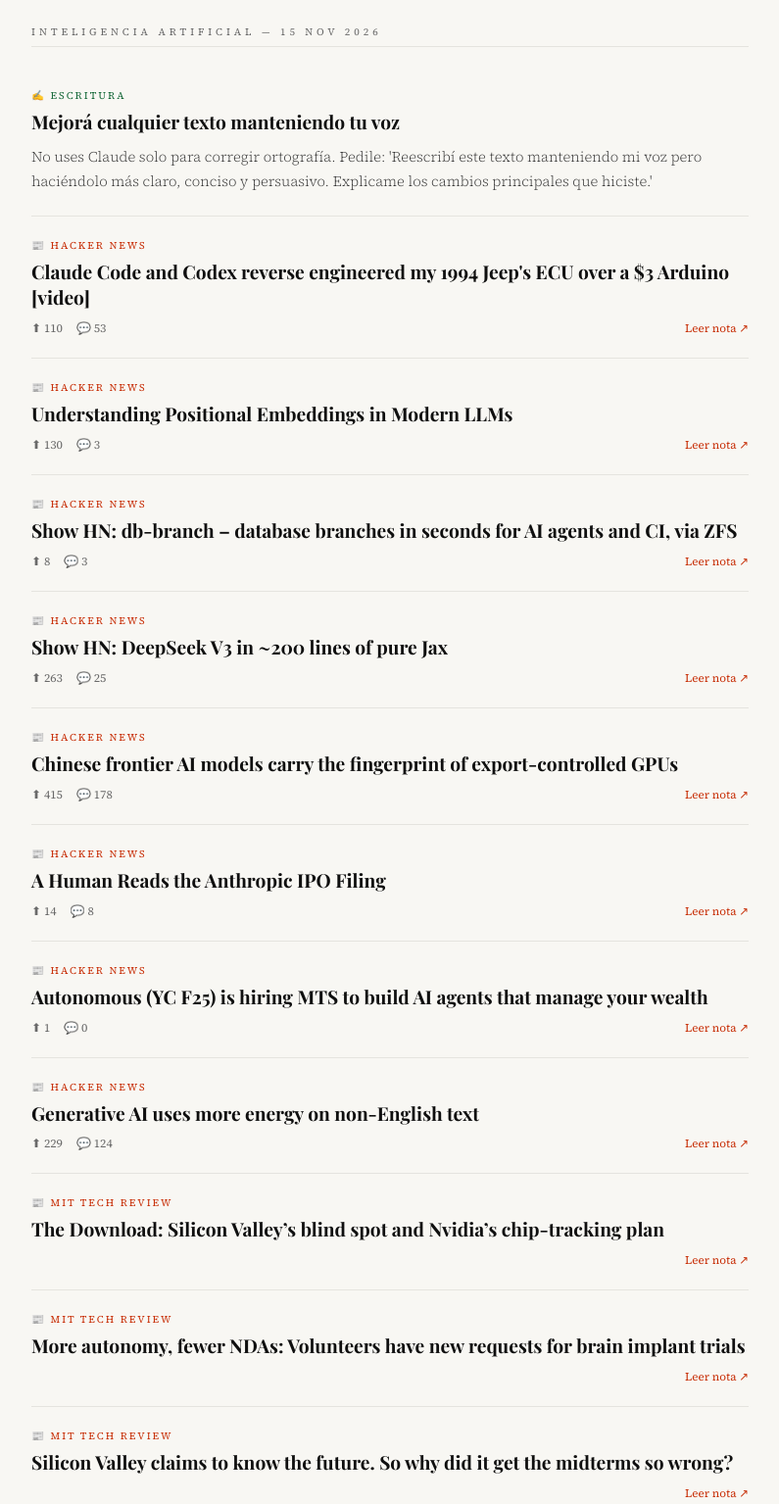
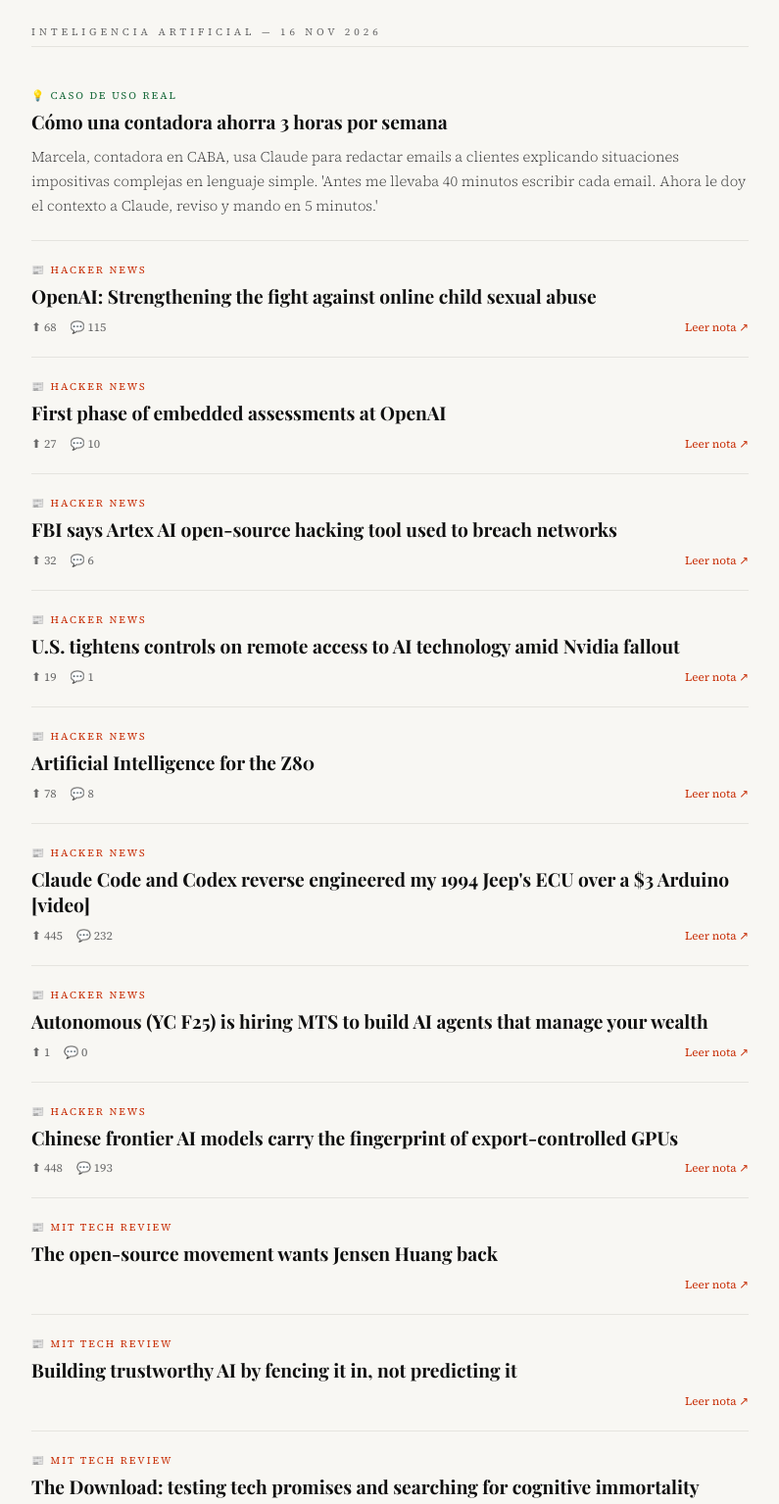
Before and after one commit to triagencyarg-cell/mi-claude-daily, a plain HTML site: page index.html in a window 1280 px wide. Shown: the part 258-1793 px from the top of the page at 98% size, without its empty margins (242-1037 px from the left). Drawn offline with nearby package versions, Linux system fonts and the light colour scheme.

Commit message:
Update 2026-11-16

```diff
--- a/index.html
+++ b/index.html
@@ -68,7 +68,7 @@
         <a class="logo" href="#">IA<em>Daily</em></a>
         <div class="header-right">
             <span class="badge">Auto-actualizado</span>
-            <span class="fecha-header">15 Nov 2026</span>
+            <span class="fecha-header">16 Nov 2026</span>
         </div>
     </div>
     <div class="filtros-wrap">
@@ -84,42 +84,42 @@
         <div class="stat"><div class="stat-num">3</div><div class="stat-label">Tips del día</div></div>
         <div class="stat"><div class="stat-num">15</div><div class="stat-label">Total</div></div>
     </div>
-    <p class="seccion-label">Inteligencia artificial &mdash; 15 Nov 2026</p>
+    <p class="seccion-label">Inteligencia artificial &mdash; 16 Nov 2026</p>
     <div id="grid">
     <article class="card card-tip" data-cat="tips" style="animation-delay:0.00s">
-        <div class="card-tag">✍️ Escritura</div>
-        <h2>Mejorá cualquier texto manteniendo tu voz</h2>
-        <p class="card-body">No uses Claude solo para corregir ortografía. Pedile: 'Reescribí este texto manteniendo mi voz pero haciéndolo más claro, conciso y persuasivo. Explicame los cambios principales que hiciste.'</p>
+        <div class="card-tag">💡 Caso de uso real</div>
+        <h2>Cómo una contadora ahorra 3 horas por semana</h2>
+        <p class="card-body">Marcela, contadora en CABA, usa Claude para redactar emails a clientes explicando situaciones impositivas complejas en lenguaje simple. 'Antes me llevaba 40 minutos escribir cada email. Ahora le doy el contexto a Claude, reviso y mando en 5 minutos.'</p>
     </article>
     <article class="card card-noticia" data-cat="noticias" style="animation-delay:0.06s">
         <div class="card-tag">&#128240; Hacker News</div>
-        <a href="https://www.youtube.com/watch?v=WPj3aQ-xxpI" target="_blank" rel="noopener"><h2>Claude Code and Codex reverse engineered my 1994 Jeep's ECU over a $3 Arduino [video]</h2></a>
-        <div class="card-meta"><span>&#11014; 110</span><span>&#128172; 53</span><a class="src-link" href="https://www.youtube.com/watch?v=WPj3aQ-xxpI" target="_blank">Leer nota &#8599;</a></div>
+        <a href="https://openai.com/index/strengthening-online-child-safety/" target="_blank" rel="noopener"><h2>OpenAI: Strengthening the fight against online child sexual abuse</h2></a>
+        <div class="card-meta"><span>&#11014; 68</span><span>&#128172; 115</span><a class="src-link" href="https://openai.com/index/strengthening-online-child-safety/" target="_blank">Leer nota &#8599;</a></div>
     </article>
     <article class="card card-noticia" data-cat="noticias" style="animation-delay:0.12s">
         <div class="card-tag">&#128240; Hacker News</div>
-        <a href="https://magazine.sebastianraschka.com/p/understanding-positional-embeddings" target="_blank" rel="noopener"><h2>Understanding Positional Embeddings in Modern LLMs</h2></a>
-        <div class="card-meta"><span>&#11014; 130</span><span>&#128172; 3</span><a class="src-link" href="https://magazine.sebastianraschka.com/p/understanding-positional-embeddings" target="_blank">Leer nota &#8599;</a></div>
+        <a href="https://openai.com/index/our-first-phase-of-embedded-assessments/" target="_blank" rel="noopener"><h2>First phase of embedded assessments at OpenAI</h2></a>
+        <div class="card-meta"><span>&#11014; 27</span><span>&#128172; 10</span><a class="src-link" href="https://openai.com/index/our-first-phase-of-embedded-assessments/" target="_blank">Leer nota &#8599;</a></div>
     </article>
     <article class="card card-noticia" data-cat="noticias" style="animation-delay:0.18s">
         <div class="card-tag">&#128240; Hacker News</div>
-        <a href="https://github.com/db-branch/db-branch" target="_blank" rel="noopener"><h2>Show HN: db-branch – database branches in seconds for AI agents and CI, via ZFS</h2></a>
-        <div class="card-meta"><span>&#11014; 8</span><span>&#128172; 3</span><a class="src-link" href="https://github.com/db-branch/db-branch" target="_blank">Leer nota &#8599;</a></div>
+        <a href="https://techcrunch.com/2026/11/16/fbi-says-artex-ai-open-source-hacking-tool-used-to-breach-networks-in-under-three-hours/" target="_blank" rel="noopener"><h2>FBI says Artex AI open-source hacking tool used to breach networks</h2></a>
+        <div class="card-meta"><span>&#11014; 32</span><span>&#128172; 6</span><a class="src-link" href="https://techcrunch.com/2026/11/16/fbi-says-artex-ai-open-source-hacking-tool-used-to-breach-networks-in-under-three-hours/" target="_blank">Leer nota &#8599;</a></div>
     </article>
     <article class="card card-noticia" data-cat="noticias" style="animation-delay:0.24s">
         <div class="card-tag">&#128240; Hacker News</div>
-        <a href="https://github.com/Vaibhaav-Tiwari/deepseek-v3-jax" target="_blank" rel="noopener"><h2>Show HN: DeepSeek V3 in ~200 lines of pure Jax</h2></a>
-        <div class="card-meta"><span>&#11014; 263</span><span>&#128172; 25</span><a class="src-link" href="https://github.com/Vaibhaav-Tiwari/deepseek-v3-jax" target="_blank">Leer nota &#8599;</a></div>
+        <a href="https://www.npr.org/2026/11/16/nx-s1-6042883/nvidia-jensen-huang-commerce-department" target="_blank" rel="noopener"><h2>U.S. tightens controls on remote access to AI technology amid Nvidia fallout</h2></a>
+        <div class="card-meta"><span>&#11014; 19</span><span>&#128172; 1</span><a class="src-link" href="https://www.npr.org/2026/11/16/nx-s1-6042883/nvidia-jensen-huang-commerce-department" target="_blank">Leer nota &#8599;</a></div>
     </article>
     <article class="card card-noticia" data-cat="noticias" style="animation-delay:0.30s">
         <div class="card-tag">&#128240; Hacker News</div>
-        <a href="https://unemploymentlabs.com/checkpoint-forensics" target="_blank" rel="noopener"><h2>Chinese frontier AI models carry the fingerprint of export-controlled GPUs</h2></a>
-        <div class="card-meta"><span>&#11014; 415</span><span>&#128172; 178</span><a class="src-link" href="https://unemploymentlabs.com/checkpoint-forensics" target="_blank">Leer nota &#8599;</a></div>
+        <a href="https://www.dfsantos.com/en/libro-ia-z80" target="_blank" rel="noopener"><h2>Artificial Intelligence for the Z80</h2></a>
+        <div class="card-meta"><span>&#11014; 78</span><span>&#128172; 8</span><a class="src-link" href="https://www.dfsantos.com/en/libro-ia-z80" target="_blank">Leer nota &#8599;</a></div>
     </article>
     <article class="card card-noticia" data-cat="noticias" style="animation-delay:0.36s">
         <div class="card-tag">&#128240; Hacker News</div>
-        <a href="https://www.nytimes.com/2026/11/15/business/anthropic-ipo-filing-prospectus.html" target="_blank" rel="noopener"><h2>A Human Reads the Anthropic IPO Filing</h2></a>
-        <div class="card-meta"><span>&#11014; 14</span><span>&#128172; 8</span><a class="src-link" href="https://www.nytimes.com/2026/11/15/business/anthropic-ipo-filing-prospectus.html" target="_blank">Leer nota &#8599;</a></div>
+        <a href="https://www.youtube.com/watch?v=WPj3aQ-xxpI" target="_blank" rel="noopener"><h2>Claude Code and Codex reverse engineered my 1994 Jeep's ECU over a $3 Arduino [video]</h2></a>
+        <div class="card-meta"><span>&#11014; 445</span><span>&#128172; 232</span><a class="src-link" href="https://www.youtube.com/watch?v=WPj3aQ-xxpI" target="_blank">Leer nota &#8599;</a></div>
     </article>
     <article class="card card-noticia" data-cat="noticias" style="animation-delay:0.42s">
         <div class="card-tag">&#128240; Hacker News</div>
@@ -128,38 +128,38 @@
     </article>
     <article class="card card-noticia" data-cat="noticias" style="animation-delay:0.48s">
         <div class="card-tag">&#128240; Hacker News</div>
-        <a href="https://news.umich.edu/generative-ai-uses-more-energy-on-non-english-text/" target="_blank" rel="noopener"><h2>Generative AI uses more energy on non-English text</h2></a>
-        <div class="card-meta"><span>&#11014; 229</span><span>&#128172; 124</span><a class="src-link" href="https://news.umich.edu/generative-ai-uses-more-energy-on-non-english-text/" target="_blank">Leer nota &#8599;</a></div>
+        <a href="https://unemploymentlabs.com/checkpoint-forensics" target="_blank" rel="noopener"><h2>Chinese frontier AI models carry the fingerprint of export-controlled GPUs</h2></a>
+        <div class="card-meta"><span>&#11014; 448</span><span>&#128172; 193</span><a class="src-link" href="https://unemploymentlabs.com/checkpoint-forensics" target="_blank">Leer nota &#8599;</a></div>
     </article>
     <article class="card card-noticia" data-cat="noticias" style="animation-delay:0.54s">
         <div class="card-tag">&#128240; MIT Tech Review</div>
-        <a href="https://www.technologyreview.com/2026/11/13/1148551/the-download-silicon-valley-midterms-nvidia-chip-tracking/" target="_blank" rel="noopener"><h2>The Download: Silicon Valley’s blind spot and Nvidia’s chip-tracking plan</h2></a>
-        <div class="card-meta"><a class="src-link" href="https://www.technologyreview.com/2026/11/13/1148551/the-download-silicon-valley-midterms-nvidia-chip-tracking/" target="_blank">Leer nota &#8599;</a></div>
+        <a href="https://www.technologyreview.com/2026/11/16/1148624/the-open-source-movement-wants-jensen-huang-back/" target="_blank" rel="noopener"><h2>The open-source movement wants Jensen Huang back</h2></a>
+        <div class="card-meta"><a class="src-link" href="https://www.technologyreview.com/2026/11/16/1148624/the-open-source-movement-wants-jensen-huang-back/" target="_blank">Leer nota &#8599;</a></div>
     </article>
     <article class="card card-noticia" data-cat="noticias" style="animation-delay:0.60s">
         <div class="card-tag">&#128240; MIT Tech Review</div>
-        <a href="https://www.technologyreview.com/2026/11/13/1148474/more-autonomy-fewer-ndas-volunteers-have-new-requests-for-brain-implant-trials/" target="_blank" rel="noopener"><h2>More autonomy, fewer NDAs: Volunteers have new requests for brain implant trials</h2></a>
-        <div class="card-meta"><a class="src-link" href="https://www.technologyreview.com/2026/11/13/1148474/more-autonomy-fewer-ndas-volunteers-have-new-requests-for-brain-implant-trials/" target="_blank">Leer nota &#8599;</a></div>
+        <a href="https://www.technologyreview.com/2026/11/16/1148565/building-trustworthy-ai-by-fencing-it-in-not-predicting-it/" target="_blank" rel="noopener"><h2>Building trustworthy AI by fencing it in, not predicting it</h2></a>
+        <div class="card-meta"><a class="src-link" href="https://www.technologyreview.com/2026/11/16/1148565/building-trustworthy-ai-by-fencing-it-in-not-predicting-it/" target="_blank">Leer nota &#8599;</a></div>
     </article>
     <article class="card card-noticia" data-cat="noticias" style="animation-delay:0.66s">
         <div class="card-tag">&#128240; MIT Tech Review</div>
-        <a href="https://www.technologyreview.com/2026/11/13/1148498/silicon-valley-claims-to-know-the-future-so-why-did-it-get-the-midterms-so-wrong/" target="_blank" rel="noopener"><h2>Silicon Valley claims to know the future. So why did it get the midterms so wrong?</h2></a>
-        <div class="card-meta"><a class="src-link" href="https://www.technologyreview.com/2026/11/13/1148498/silicon-valley-claims-to-know-the-future-so-why-did-it-get-the-midterms-so-wrong/" target="_blank">Leer nota &#8599;</a></div>
+        <a href="https://www.technologyreview.com/2026/11/16/1148599/the-download-testing-tech-promises-cognitive-immortality-quest/" target="_blank" rel="noopener"><h2>The Download: testing tech promises and searching for cognitive immortality</h2></a>
+        <div class="card-meta"><a class="src-link" href="https://www.technologyreview.com/2026/11/16/1148599/the-download-testing-tech-promises-cognitive-immortality-quest/" target="_blank">Leer nota &#8599;</a></div>
     </article>
     <article class="card card-noticia" data-cat="noticias" style="animation-delay:0.72s">
         <div class="card-tag">&#128240; MIT Tech Review</div>
-        <a href="https://www.technologyreview.com/2026/11/12/1148483/nvidia-chip-tracking/" target="_blank" rel="noopener"><h2>Nvidia privately confirmed it could track chips to fight smuggling, even as industry publicly questioned feasibility</h2></a>
-        <div class="card-meta"><a class="src-link" href="https://www.technologyreview.com/2026/11/12/1148483/nvidia-chip-tracking/" target="_blank">Leer nota &#8599;</a></div>
+        <a href="https://www.technologyreview.com/2026/11/16/1146070/building-ai-that-can-work-across-the-enterprise/" target="_blank" rel="noopener"><h2>Building AI that can work across the enterprise</h2></a>
+        <div class="card-meta"><a class="src-link" href="https://www.technologyreview.com/2026/11/16/1146070/building-ai-that-can-work-across-the-enterprise/" target="_blank">Leer nota &#8599;</a></div>
     </article>
     <article class="card card-tip" data-cat="tips" style="animation-delay:0.78s">
         <div class="card-tag">💡 Caso de uso real</div>
-        <h2>Cómo una contadora ahorra 3 horas por semana</h2>
-        <p class="card-body">Marcela, contadora en CABA, usa Claude para redactar emails a clientes explicando situaciones impositivas complejas en lenguaje simple. 'Antes me llevaba 40 minutos escribir cada email. Ahora le doy el contexto a Claude, reviso y mando en 5 minutos.'</p>
+        <h2>El estudiante que usa Claude como tutor 24/7</h2>
+        <p class="card-body">Tomás, estudiante de derecho, le pasa las sentencias que tiene que analizar y le pide que identifique los argumentos principales y los puntos débiles. 'Es como tener un profesor disponible a las 2 de la mañana antes del parcial.'</p>
     </article>
     <article class="card card-tip" data-cat="tips" style="animation-delay:0.84s">
         <div class="card-tag">💡 Caso de uso real</div>
-        <h2>El estudiante que usa Claude como tutor 24/7</h2>
-        <p class="card-body">Tomás, estudiante de derecho, le pasa las sentencias que tiene que analizar y le pide que identifique los argumentos principales y los puntos débiles. 'Es como tener un profesor disponible a las 2 de la mañana antes del parcial.'</p>
+        <h2>Pyme que triplicó su presencia en redes</h2>
+        <p class="card-body">Una ferretería familiar de Rosario genera todo su contenido para Instagram con Claude. Le describe los productos de la semana y pide 5 posts con copy, hashtags y horario sugerido. Sin agencia, sin costo extra.</p>
     </article></div>
 </div>
 
```
